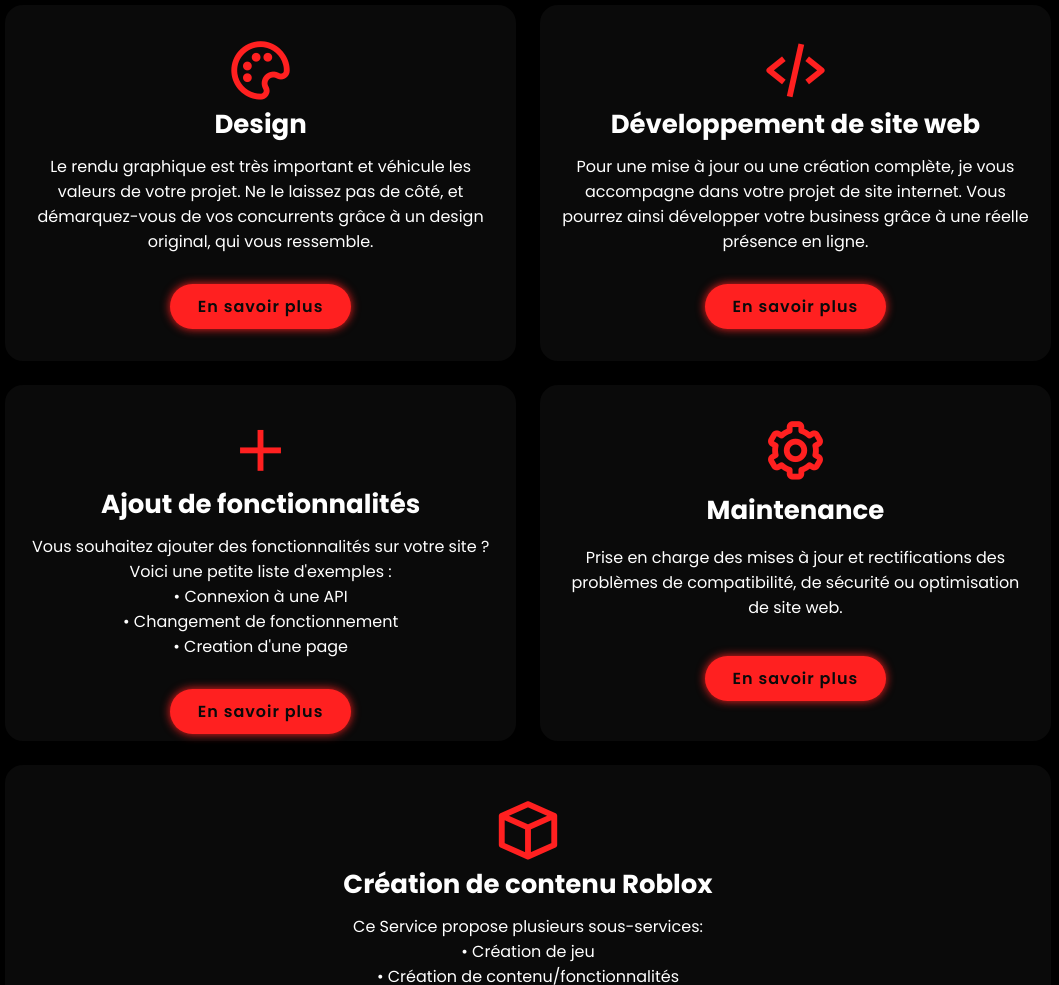
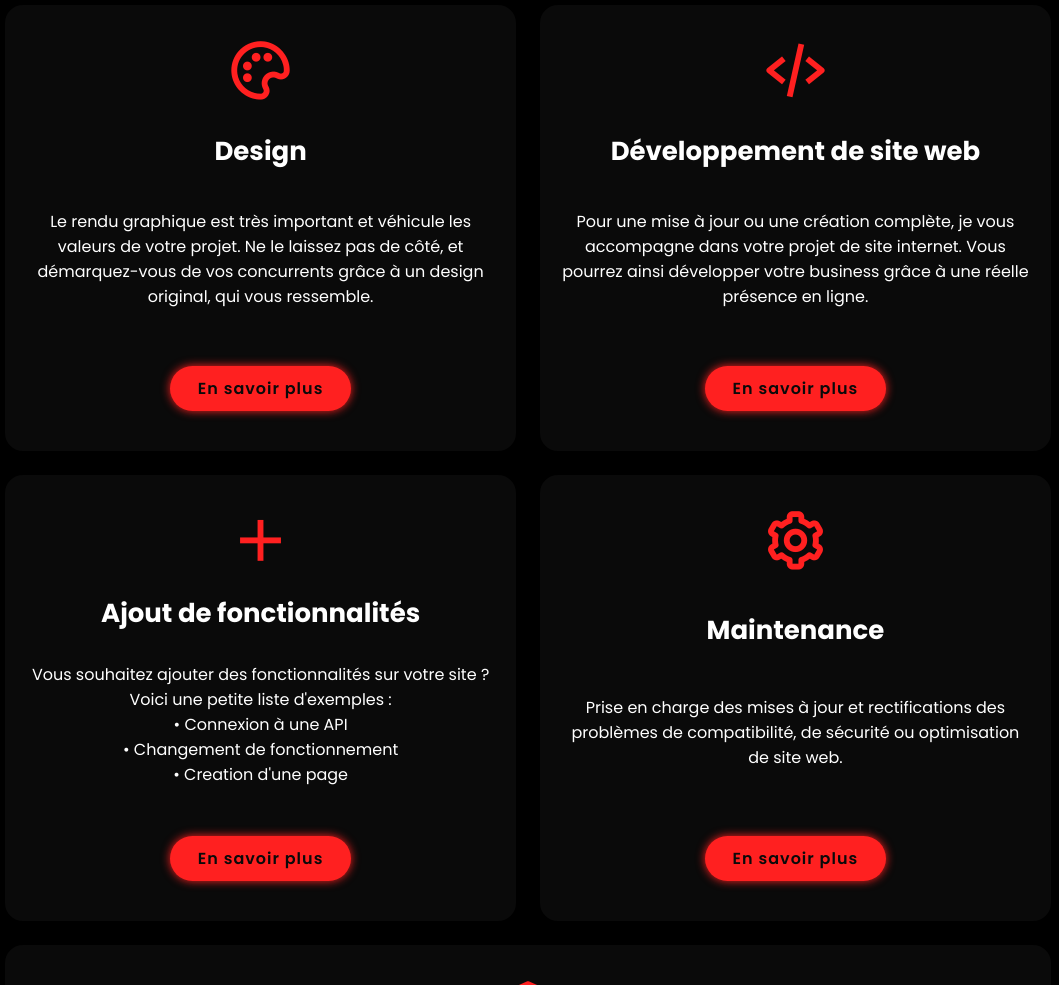
Before and after one commit to SlowSnakPierre/portfolio, a plain HTML site: page index.html in a window 1280 px wide. Shown: the part 1815-2800 px from the top of the page, without its empty margins (112-1171 px from the left). Drawn offline with nearby package versions, Linux system fonts and the light colour scheme.

Commit message:
Compactibily Update

```diff
--- a/css/style.css
+++ b/css/style.css
@@ -231,7 +231,7 @@ span {
     text-align: center;
     border: .2rem solid var(--bg-color);
     transition: .5s ease;
-    height: 45vh;
+    height: 45rem;
     display: flex;
     justify-content: space-between;
     flex-direction: column;
@@ -239,7 +239,7 @@ span {
 }
 
 .services-box .btn {
-    max-width: 15vw;
+    max-width: 25rem;
 }
 
 .services-box:hover {
--- a/js/script.js
+++ b/js/script.js
@@ -45,7 +45,7 @@ ScrollReveal().reveal('.home-content h1, .about-img', { origin: 'left' });
 ScrollReveal().reveal('.home-content p, .about-content', { origin: 'right' });
 
 const typed = new Typed('.multiple-text', {
-    strings: ['Développeur FullStack', 'Streamer'],
+    strings: ['Développeur FullStack', 'Streamer', 'YouTubeur'],
     typeSpeed: 75,
     backSpeed: 75,
     backDelay: 1500,
```
Also changed, not shown: index.html (+0 -1 lines).
